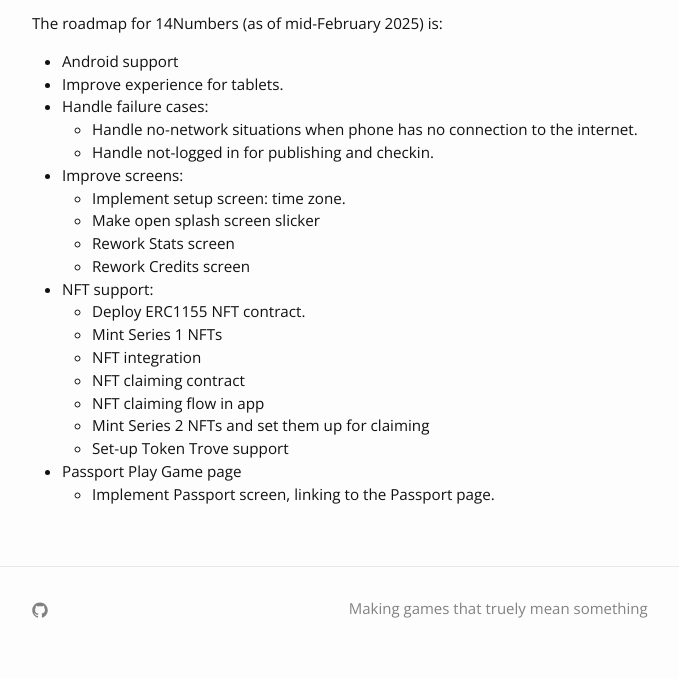
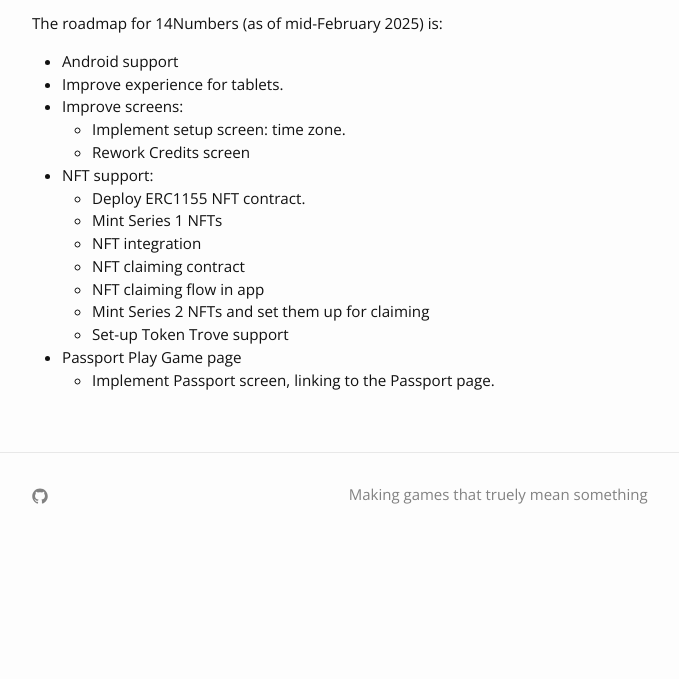
Before and after one commit to whatgamestudios/whatgamestudios.github.io, a Jekyll site: the page built from 14numbers.md, in a window 1280 px wide. Shown: the part 533-1212 px from the top of the page, without its empty margins (163-842 px from the left). Built offline with Jekyll 4.4.1, drawn with Linux system fonts in a browser that asks for light colours; after the commit the page ends 1098 px from its top, so only the background shows below that.

```diff
--- a/14numbers.md
+++ b/14numbers.md
@@ -36,13 +36,8 @@ The roadmap for 14Numbers (as of mid-February 2025) is:
 
 * Android support
 * Improve experience for tablets.
-* Handle failure cases:
-  * Handle no-network situations when phone has no connection to the internet.
-  * Handle not-logged in for publishing and checkin.
 * Improve screens:
   * Implement setup screen: time zone.
-  * Make open splash screen slicker
-  * Rework Stats screen
   * Rework Credits screen
 * NFT support:
   * Deploy ERC1155 NFT contract.
```
Also changed, not shown: 14numbers/app.md (deleted, +0 -9 lines), 14numbers/app/callback.md (deleted, +0 -11 lines), 14numbers/app/logout.md (deleted, +0 -11 lines).
